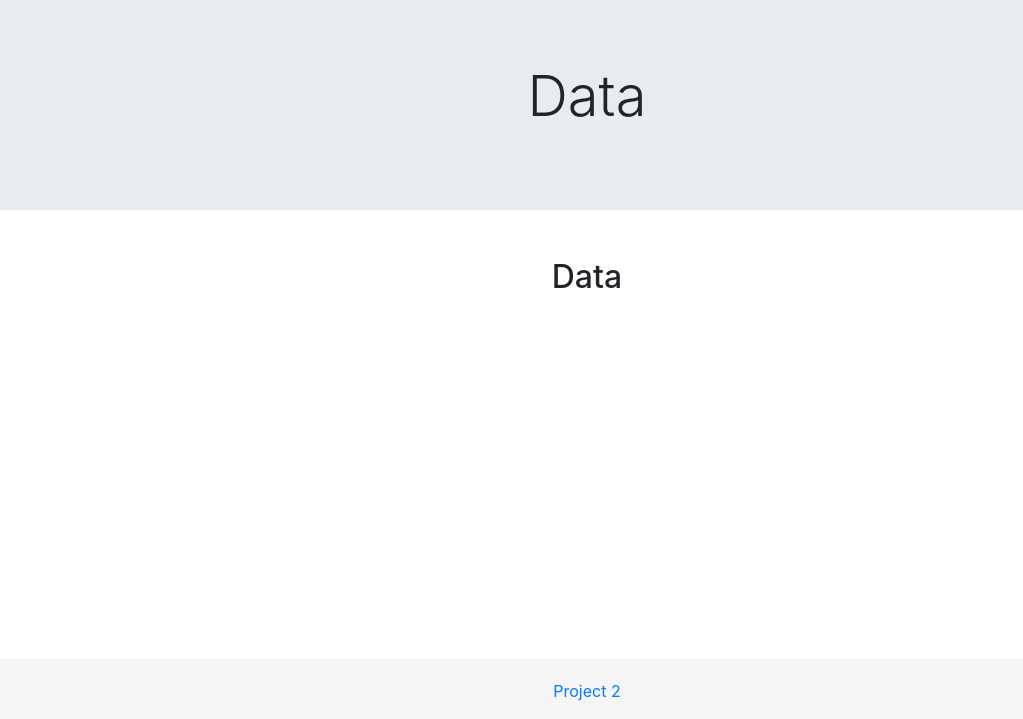
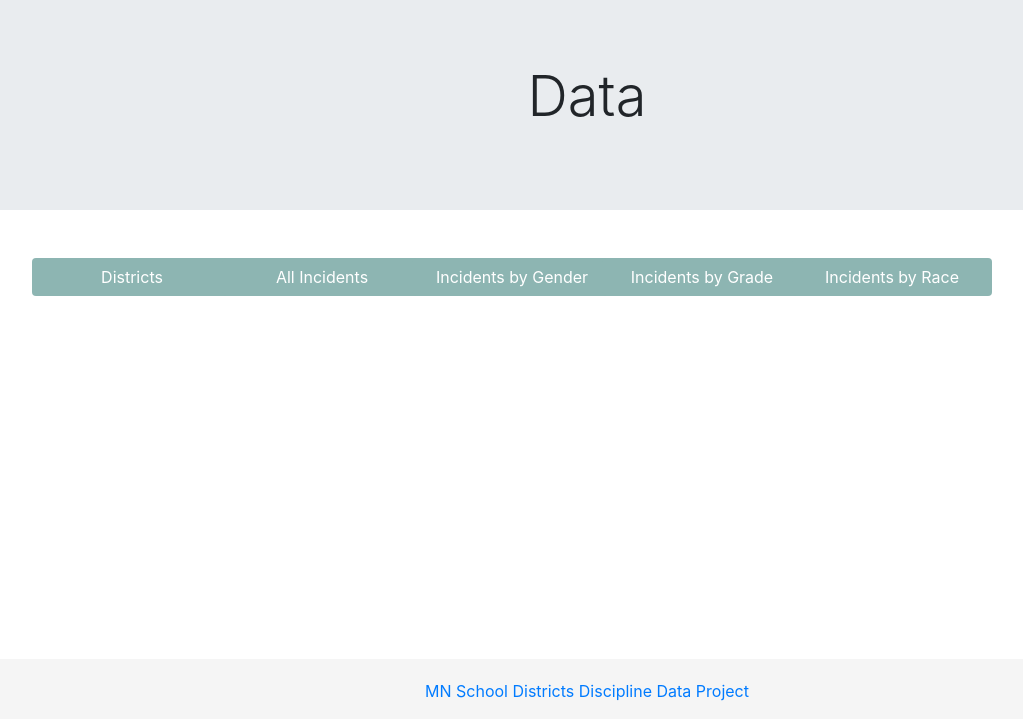
Before and after one commit to rabscuttle/group-project-2, a Flask app: page /data in a window 1280 px wide. Shown: the part 81-800 px from the top of the page, without its empty margins (53-1076 px from the left). Run offline with Flask 2, Linux system fonts and the light colour scheme; data that the repository does not hold is empty; parts of the project's set-up code (start-up, migrations or seed data) failed here and were passed over; some libraries are stand-ins or nearby versions.

Commit message:
HTML clean up

```diff
--- a/app.py
+++ b/app.py
@@ -70,6 +70,7 @@ def data_incident():
         .filter(district.id == district_total.district_id)
         .filter(incident.district_id == district_total.district_id)
         .filter(incident.school_year == district_total.school_year)
+        .order_by(district.name)
         .order_by(district_total.school_year)
         .all())
 
--- a/static/css/style.css
+++ b/static/css/style.css
@@ -37,6 +37,18 @@ h2 {
   background:#7790ad;
   color: white;
   height: 80px;
+}
+
+#tab {
+  background:#8db5b2;
+  color: white;
+  height: 80px;
+  font-size: 14px;
+}
+
+#tab-font {
+  color: white;
+  font-size: 14px;
 }
 
 .nav-link {
@@ -83,3 +95,8 @@ h5 {
 h6 {
   font-size: 14px;
 }
+
+.btn-default {
+  background-color: #8db5b2 !important;
+  color:white !important
+}
--- a/static/js/data.js
+++ b/static/js/data.js
@@ -1,12 +1,16 @@
-function create_table(data, columns) {
-	var table = d3.select('body').append('table')
+d3.json("../data/incident").then((data) => {
+	create_table(data, ['name', 'school_year', 'number', 'total_enrollment', 'total_incident'],['Name', 'School Year', 'Number', 'Total Enrollment', 'Total Incident']);
+})
+
+function create_table(data, columns, headers) {
+	var table = d3.select('table').append('table')
 	var thead = table.append('thead')
 	var	tbody = table.append('tbody');
 
 	// Append the header row
 	thead.append('tr')
 	  .selectAll('th')
-	  .data(columns).enter()
+	  .data(headers).enter()
 	  .append('th')
 	    .text(function (column) { return column; });
 
@@ -30,19 +34,30 @@ function create_table(data, columns) {
   return table;
 }
 
-// Render the table(s)
+function getData(type) {
+
+	if (type == 1) {
+		d3.json("../data/incident").then((data) => {
+			create_table(data, ['name', 'school_year', 'number', 'total_enrollment', 'total_incident'],['Name', 'School Year', 'Number', 'Total Enrollment', 'Total Incident']);
+		})
+	} else if (type == 2) {
 		d3.json("../data/gender").then((data) => {
-	create_table(data, ['name', 'school_year', 'total_enrollment', 'total_female', 'total_male']);
+			create_table(data, ['name', 'school_year', 'total_enrollment', 'total_female', 'total_male'],['Name', 'School Year', 'Total Enrollment', 'Total Female Incidents', 'Total Male Incidents']);
 		})
 
+	} else if (type == 3) {
 		d3.json("../data/incident").then((data) => {
 			create_table(data, ['name', 'school_year', 'alcohol', 'arson', 'assault', 'attendance', 'bomb', 'bomb_threat', 'bullying', 'computer', 'controlled_substances', 'cyber_bullying', 'disruptive_disorderly', 'extortion', 'fighting', 'gang_activity', 'harassment', 'hazing', 'homicide', 'illegal_drugs', 'other', 'over_the_counter_meds', 'pyrotechnics', 'robbery_using_force', 'terroristic_threats', 'theft', 'threat_intimidation', 'tobacco', 'vandalism', 'verbal_abuse', 'weapon']);
 		})
 
+	} else if (type == 4) {
 		d3.json("../data/grade").then((data) => {
 			create_table(data, ['name', 'school_year', 'grade_6_8', 'grade_9_12', 'grade_k_5', 'total_enrollment', 'total_grade_6_8', 'total_grade_9_12', 'total_grade_k_5']);
 		})
 
+	} else if (type == 5) {
 		d3.json("../data/race").then((data) => {
 			create_table(data, ['name', 'school_year', 'amer_indian', 'hispanic', 'multi_race', 'tasian_pacific_islander', 'tblack', 'white', 'total_amer_indian', 'total_asian_pacific_islander', 'total_black', 'total_enrollment', 'total_hispanic', 'total_multi_race', 'total_white']);
 		})
+	}
+}
--- a/templates/about.html
+++ b/templates/about.html
@@ -3,7 +3,7 @@
 
   <head>
     <meta charset="UTF-8">
-    <title>Project 2</title>
+    <title>MN Discipline Data</title>
 
     <!--Bootstrap-->
     <link rel="stylesheet" href="https://cdn.jsdelivr.net/npm/bootstrap@4.5.3/dist/css/bootstrap.min.css" integrity="sha384-TX8t27EcRE3e/ihU7zmQxVncDAy5uIKz4rEkgIXeMed4M0jlfIDPvg6uqKI2xXr2" crossorigin="anonymous">
@@ -44,7 +44,7 @@
   </div>
 
   <div id="footer">
-   <p><a href="" target="_blank">Project 2</a></p>
+   <p><a href="" target="_blank">MN School Districts Discipline Data Project</a></p>
   </div>
 
 </body>
--- a/templates/data.html
+++ b/templates/data.html
@@ -3,7 +3,7 @@
 
   <head>
     <meta charset="UTF-8">
-    <title>Project 2</title>
+    <title>MN Discipline Data</title>
 
     <!--Bootstrap-->
     <link rel="stylesheet" href="https://cdn.jsdelivr.net/npm/bootstrap@4.5.3/dist/css/bootstrap.min.css" integrity="sha384-TX8t27EcRE3e/ihU7zmQxVncDAy5uIKz4rEkgIXeMed4M0jlfIDPvg6uqKI2xXr2" crossorigin="anonymous">
@@ -44,22 +44,43 @@
   </div>
 
   <div class="container pt-3">
+    <div class="row row-even" id="myrows">
+      <div class="col-md-2">
+        <button type="button" class="btn btn-default" onclick="getData(1)" style="width:200px;">Districts</button>
+    </div>
+    <div class="col-md-2">
+      <button type="button" class="btn btn-default" onclick="getData(2)" style="width:200px;">All Incidents</button>
+    </div>
+    <div class="col-md-2">
+    <button type="button" class="btn btn-default" onclick="getData(3)" style="width:200px;">Incidents by Gender</button>
+    </div>
+    <div class="col-md-2">
+      <button type="button" class="btn btn-default" onclick="getData(4)" style="width:200px;">Incidents by Grade</button>
+    </div>
+    <div class="col-md-2">
+      <button type="button" class="btn btn-default" onclick="getData(5)" style="width:200px;">Incidents by Race</button>
+    </div>
+
+  </div>
+  </div>
+
+  <div class="container bg-white pt-3">
     <div class="row">
       <div class="col-md-12">
-        <h2>Data</h2>
         <div class="table-responsive">
-          <table class="table">
-            <thead class="thead-light">
+          <table class="table" id="table">
+            <thead class="thead-light" id="thead">
+              <tr id="tr">
+              </tr>
             </thead>
-            <tbody>
-
-            </tbody>
-
+              <tbody>
+              </tbody>
           </table>
-        </div>
+          </div>
       </div>
     </div>
   </div>
+
 
 <!-- D3 -->
 <script src="https://d3js.org/d3.v5.js"></script>
@@ -68,7 +89,7 @@
 <script type="text/javascript" src="../static/js/data.js"></script>
 
 <div id="footer">
-  <p><a href="" target="_blank">Project 2</a></p>
+  <p><a href="" target="_blank">MN School Districts Discipline Data Project</a></p>
 </div>
 
 </body>
```
Also changed, not shown: static/js/plots.js (+2 -8 lines). Lines whose indentation alone changed are shown as unchanged.
